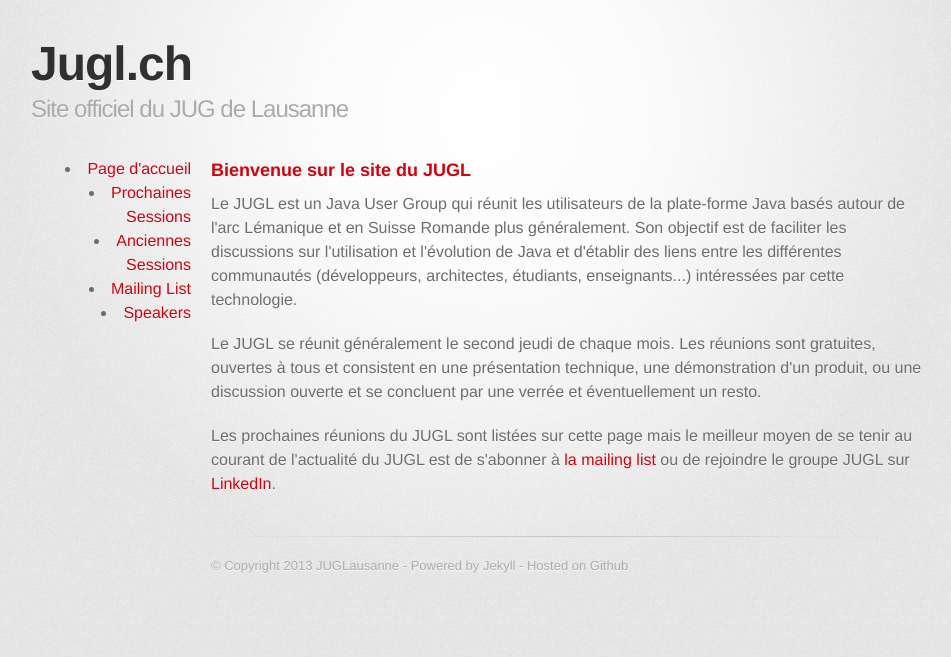
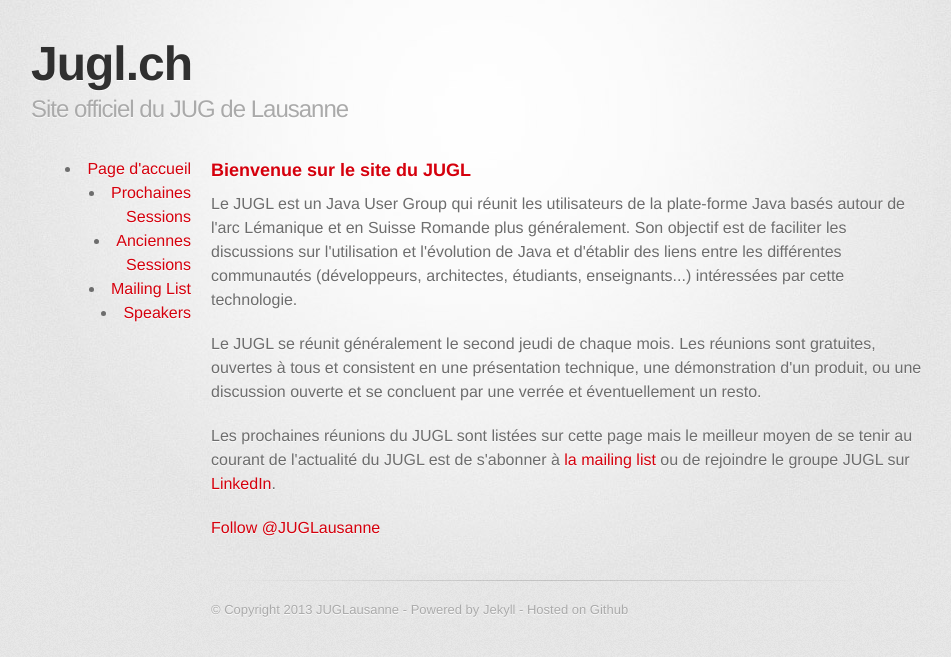
Before and after one commit to JUGLausanne/JUGLausanne.github.io, a Jekyll site: the page built from index.html, in a window 1280 px wide. Shown: the top 657 px of the page, without its empty margins (159-1110 px from the left). Built offline with Jekyll 4.4.1, drawn with Linux system fonts in a browser that asks for light colours; some web fonts are replaced; Markdown is read by kramdown in place of the engine named in the settings; comment, search, counter and statistics services are not loaded.

Commit message:
Add twitter button

```diff
--- a/index.html
+++ b/index.html
@@ -7,3 +7,6 @@
 <p>Le JUGL est un Java User Group qui réunit les utilisateurs de la plate-forme Java basés autour de l'arc Lémanique et en Suisse Romande plus généralement. Son objectif est de faciliter les discussions sur l'utilisation et l'évolution de Java et d'établir des liens entre les différentes communautés (développeurs, architectes, étudiants, enseignants...) intéressées par cette technologie.</p>
 <p>Le JUGL se réunit généralement <b>le second jeudi de chaque mois</b>. Les réunions sont gratuites, ouvertes à tous et consistent en une présentation technique, une démonstration d'un produit, ou une discussion ouverte et se concluent par une verrée et éventuellement un resto.</p>
 <p>Les prochaines réunions du JUGL sont listées sur cette page mais le meilleur moyen de se tenir au courant de l'actualité du JUGL est de s'abonner à <a href="/mailing-list.html">la mailing list</a> ou de rejoindre le groupe JUGL sur <a href="http://www.linkedin.com/groups?gid=1773026&trk=hb_side_g">LinkedIn</a>.</p>
+
+<a href="https://twitter.com/JUGLausanne" class="twitter-follow-button" data-show-count="false" data-size="large">Follow @JUGLausanne</a>
+<script>!function(d,s,id){var js,fjs=d.getElementsByTagName(s)[0],p=/^http:/.test(d.location)?'http':'https';if(!d.getElementById(id)){js=d.createElement(s);js.id=id;js.src=p+'://platform.twitter.com/widgets.js';fjs.parentNode.insertBefore(js,fjs);}}(document, 'script', 'twitter-wjs');</script>
```
